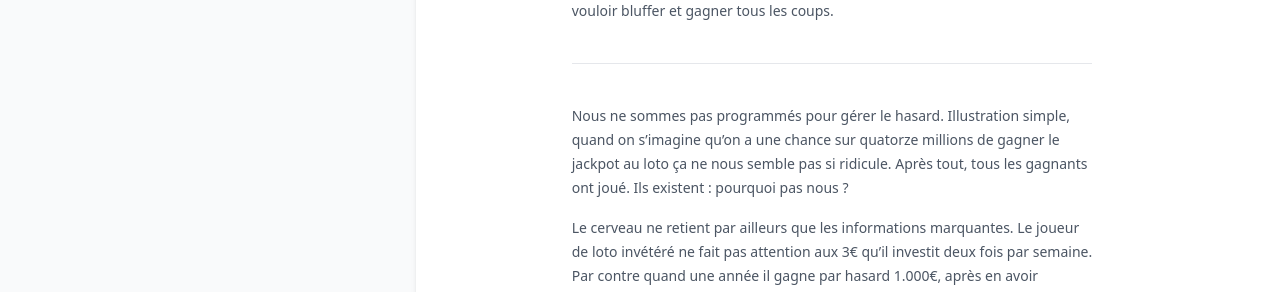
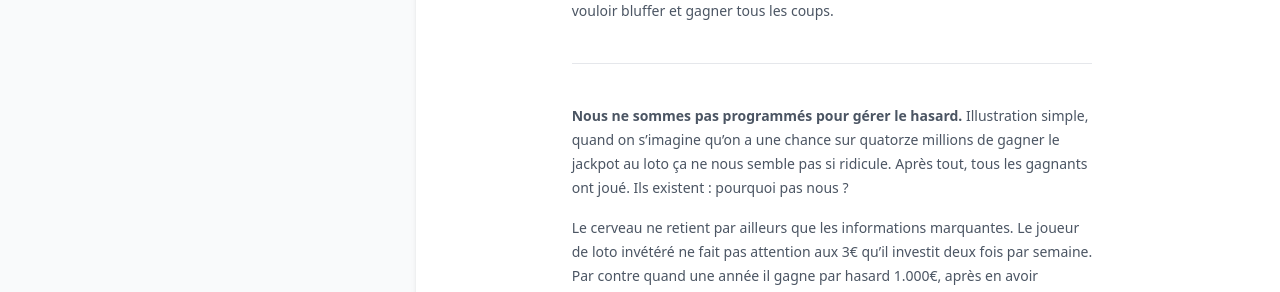
Before and after one commit to greglejeune/ebook, a Jekyll site: the page built from _poker/2021-09-01-notes.md, in a window 1280 px wide and 900 px high, scrolled down 1209 px. Shown: the part 154-446 px from the top of the window. Built offline with Jekyll 4.4.1, drawn with Linux system fonts in a browser that asks for light colours.

```diff
--- a/_poker/2021-09-01-notes.md
+++ b/_poker/2021-09-01-notes.md
@@ -50,7 +50,7 @@ Vous ne voulez pas être le gars qui se fait payer par le pigeon et perd avec h
 <hr id="using-react">
 
 <p>
-Nous ne sommes pas programmés pour gérer le hasard. Illustration simple, quand on s’imagine qu’on a une chance sur quatorze millions de gagner le jackpot au loto ça ne nous semble pas si ridicule. Après tout, tous les gagnants ont joué. Ils existent : pourquoi pas nous ?
+<strong>Nous ne sommes pas programmés pour gérer le hasard.</strong> Illustration simple, quand on s’imagine qu’on a une chance sur quatorze millions de gagner le jackpot au loto ça ne nous semble pas si ridicule. Après tout, tous les gagnants ont joué. Ils existent : pourquoi pas nous ?
 </p>
 
 <p>
```
